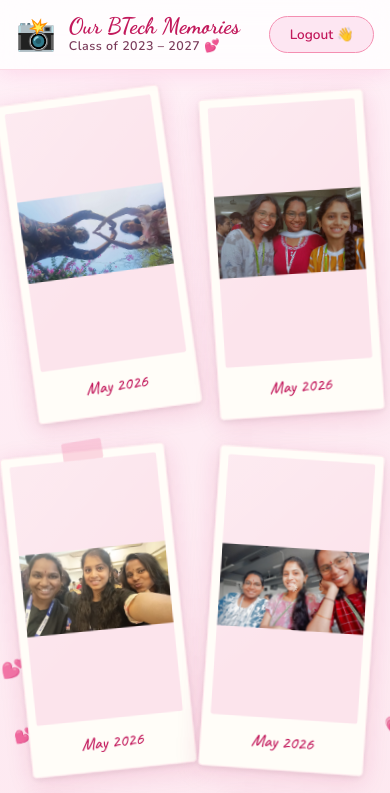
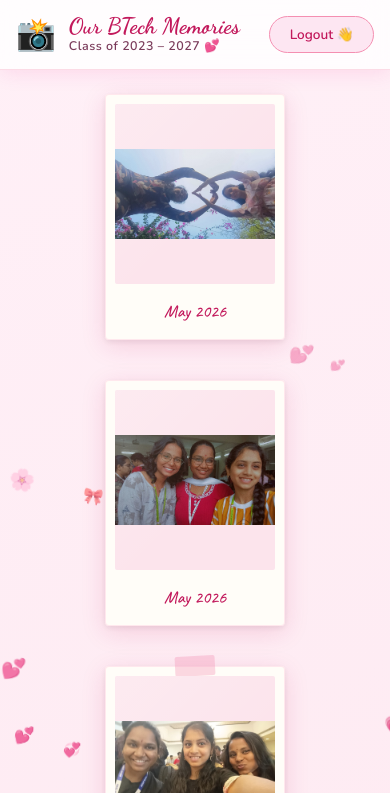
Before and after one commit to SnikithaD2/gallery, a plain HTML site: page gallery.html in a window 390 px wide. Shown: the top 793 px of the page. Drawn offline with nearby package versions, Linux system fonts and the light colour scheme; no server answers; sample sign-in values are in the browser's storage.

Commit message:
Update style.css

```diff
--- a/style.css
+++ b/style.css
@@ -276,8 +276,8 @@ body {
 /* Polaroid grid */
 .polaroid-grid {
   display: grid;
-  grid-template-columns: repeat(auto-fill, minmax(270px, 1fr));
-  gap: 3rem 2.5rem;
+  grid-template-columns: repeat(auto-fill, minmax(300px, 1fr));
+  gap: 3.5rem 3rem;
   justify-items: center;
 }
 
@@ -288,26 +288,28 @@ body {
 }
 
 @keyframes popIn {
-  from { opacity: 0; transform: rotate(var(--tilt)) scale(0.7); }
-  to   { opacity: 1; transform: rotate(var(--tilt)) scale(1); }
+  from { opacity: 0; transform: scale(0.7); }
+  to   { opacity: 1; transform: scale(1); }
 }
 
 .polaroid-inner {
   background: var(--cream);
   border-radius: 4px;
-  padding: 14px 14px 62px;
+  padding: 16px 16px 70px;
   box-shadow:
     0 6px 24px rgba(194,24,91,0.15),
     0 2px 6px rgba(0,0,0,0.08),
     inset 0 0 0 1px rgba(255,200,220,0.4);
   cursor: pointer;
-  width: 270px;
-  transform: rotate(var(--tilt));
-  transition: transform 0.3s cubic-bezier(0.34,1.56,0.64,1), box-shadow 0.3s;
+  width: 300px;
+  /* straight by default */
+  transform: rotate(0deg);
+  transition: transform 0.35s cubic-bezier(0.34,1.56,0.64,1), box-shadow 0.35s;
   position: relative;
 }
 .polaroid-inner:hover {
-  transform: rotate(0deg) scale(1.06) translateY(-8px);
+  /* tilt on hover */
+  transform: rotate(var(--tilt)) scale(1.05) translateY(-6px);
   box-shadow:
     0 20px 55px rgba(194,24,91,0.28),
     0 4px 12px rgba(0,0,0,0.1);
@@ -316,7 +318,7 @@ body {
 
 .polaroid-photo {
   width: 100%;
-  height: 260px;         /* fixed height — all polaroids same size */
+  height: 300px;           /* fixed — all polaroids exactly same height */
   overflow: hidden;
   background: var(--pink-pale);
   position: relative;
@@ -328,7 +330,7 @@ body {
 .polaroid-photo img {
   width: 100%;
   height: 100%;
-  object-fit: contain;   /* full image visible, scaled to fit, no cropping */
+  object-fit: contain;     /* full image, no cropping, larger side fills frame */
   display: block;
   transition: transform 0.4s ease;
 }
@@ -478,11 +480,11 @@ body {
 /* ─── Responsive ─────────────────────────────────────────────── */
 @media (max-width: 600px) {
   .polaroid-grid {
-    grid-template-columns: repeat(auto-fill, minmax(165px, 1fr));
-    gap: 2.2rem 1.4rem;
+    grid-template-columns: repeat(auto-fill, minmax(180px, 1fr));
+    gap: 2.5rem 1.5rem;
   }
-  .polaroid-inner { width: 165px; padding: 9px 9px 52px; }
-  .polaroid-photo img { max-height: 220px; }
+  .polaroid-inner { width: 180px; padding: 10px 10px 56px; }
+  .polaroid-photo { height: 180px; }
   .header-inner { padding: 0.8rem 1rem; }
   .header-title { font-size: 1.4rem; }
   .gallery-main { padding: 1.5rem 0.8rem 3rem; }
```
